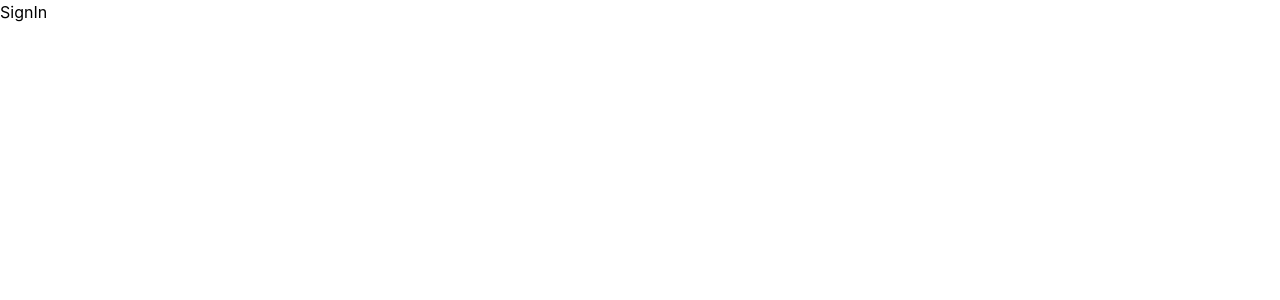
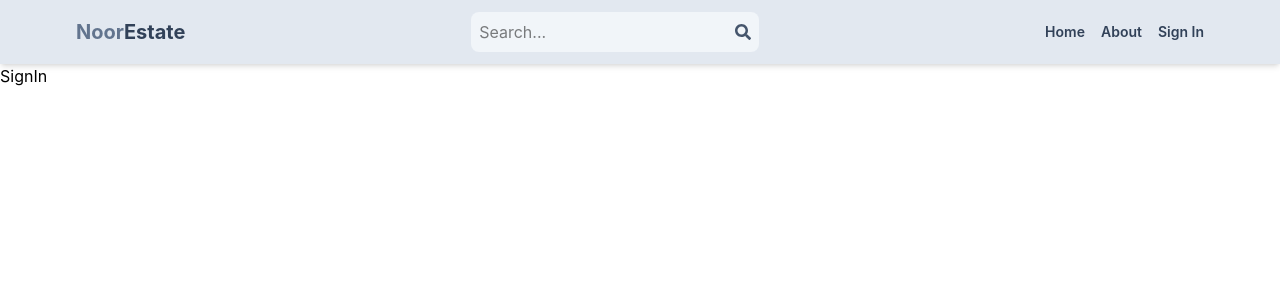
Before and after one commit to noor-ulhassan/Real-Estate-App, a React (Vite) app in the folder client/: page /sign-in in a window 1280 px wide. Shown: the top 300 px of the page. Built offline with nearby package versions, Linux system fonts and the light colour scheme.

Commit message:
Header Section

```diff
--- a/client/package.json
+++ b/client/package.json
@@ -13,6 +13,7 @@
     "@tailwindcss/vite": "^4.3.2",
     "react": "^19.2.7",
     "react-dom": "^19.2.7",
+    "react-icons": "^5.7.0",
     "react-router-dom": "^7.18.1",
     "tailwindcss": "^4.3.2"
   },
--- a/client/src/App.jsx
+++ b/client/src/App.jsx
@@ -4,10 +4,12 @@ import About from "./pages/About";
 import Profile from "./pages/Profile";
 import SignIn from "./pages/SignIn";
 import SignUp from "./pages/SignUp";
+import Header from "./components/Header";
 
 export default function App() {
   return (
     <BrowserRouter>
+      <Header />
       <Routes>
         <Route path="/" element={<Home />} />
         <Route path="/about" element={<About />} />
--- /dev/null
+++ b/client/src/components/Header.jsx
@@ -0,0 +1,37 @@
+import { FaSearch } from "react-icons/fa";
+import { Link } from "react-router-dom";
+export default function Header() {
+  return (
+    <>
+      <header className=" bg-slate-200 shadow-md ">
+        <div className="flex justify-between items-center mx-auto max-w-6xl p-3">
+          <Link to="/">
+            <h1 className="font-bold text-sm sm:text-xl flex flex-wrap">
+              <span className="text-slate-500">Noor</span>
+              <span className="text-slate-700">Estate</span>
+            </h1>
+          </Link>
+          <form className="bg-slate-100 rounded-lg flex items-center p-2">
+            <input
+              type="text"
+              placeholder="Search..."
+              className="bg-transparent focus:outline-none w-24 sm:w-64"
+            />
+            <FaSearch className="text-slate-600 cursor-pointer" />
+          </form>
+          <ul className="flex gap-4 text-slate-700 text-sm font-semibold">
+            <Link to="/">
+              <li className="hidden sm:inline hover:text-slate-400">Home</li>
+            </Link>
+            <Link to="/about">
+              <li className="hover:text-slate-400 hidden sm:inline">About</li>
+            </Link>
+            <Link to="/sign-in">
+              <li className="hover:text-slate-400 ">Sign In</li>
+            </Link>
+          </ul>
+        </div>
+      </header>
+    </>
+  );
+}
```
Also changed, not shown: 1 other file (tests, documents, lock files or other folders).
